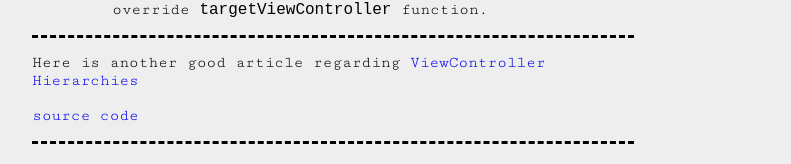
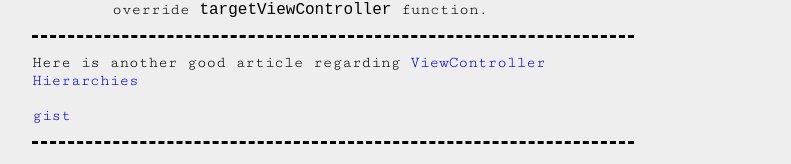
Before and after one commit to simeonlu/cocobyte, a Jekyll site: the page built from _posts/21-04-20-targetViewController.md, in a window 1280 px wide and 900 px high, scrolled down 1740 px. Shown: the part 733-897 px from the top of the window, without its empty margins (147-938 px from the left). Built offline with Jekyll 4.4.1, drawn with Linux system fonts in a browser that asks for light colours; nearby versions of some CDN libraries.

Commit message:
Update 21-04-20-targetViewController.md

```diff
--- a/_posts/21-04-20-targetViewController.md
+++ b/_posts/21-04-20-targetViewController.md
@@ -101,4 +101,4 @@ extension AViewController: TrackingUp {
 ***
 Here is another good article regarding [ViewController Hierarchies](https://sandofsky.com/patterns/controller-hierarchies/)
 
-[source code](https://gist.github.com/simeonlu/2d544ee1999e310836c6c7b5041f7393.js)
+[gist](https://gist.github.com/simeonlu/2d544ee1999e310836c6c7b5041f7393)
```
